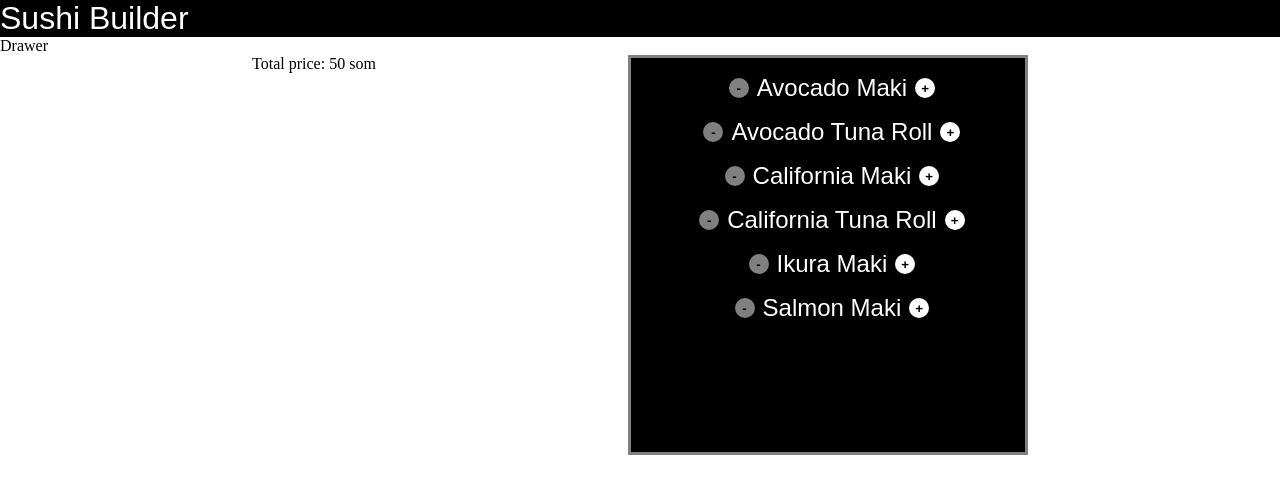
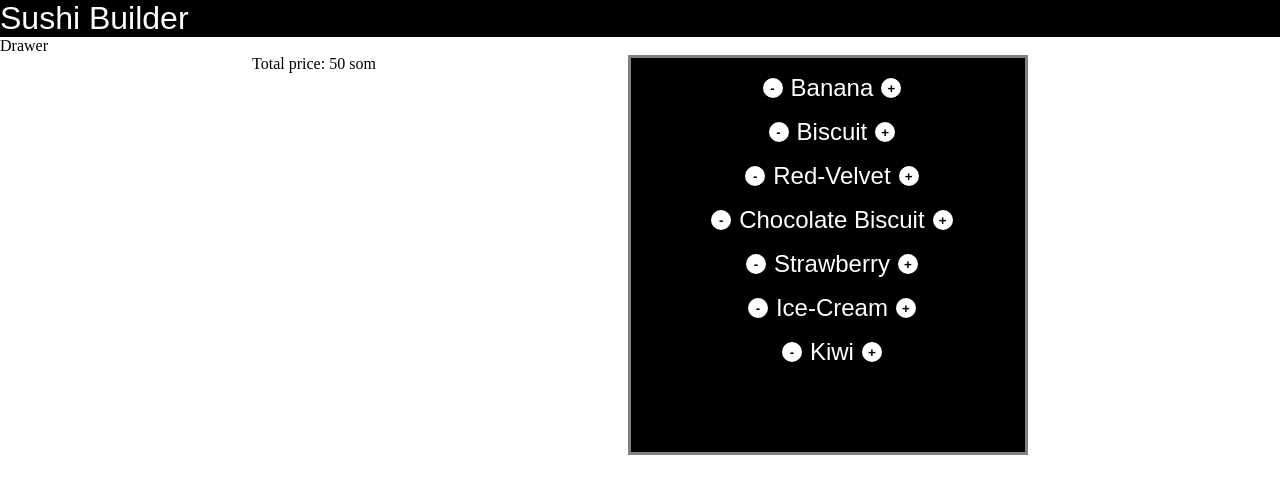
Before and after one commit to TursunbaevaAyana/trifle-builder, a React (Create React App) app: page / in a window 1280 px wide. Shown: the top 494 px of the page. Built offline with nearby package versions, Linux system fonts and the light colour scheme; a web font is replaced by a local one.

Commit message:
Added new ingredients

```diff
--- a/src/components/TrifleBuilder/TrifleControls/TrifleControl/TrifleControl.js
+++ b/src/components/TrifleBuilder/TrifleControls/TrifleControl/TrifleControl.js
@@ -2,7 +2,7 @@ import React from "react";
 import classes from "./TrifleControl.module.css";
 
 export default ({ control, removeIngredient, addIngredient, disabled }) => (
-  <div className={classes.SushiControl}>
+  <div className={classes.TrifleControl}>
     <button
       className={classes.less}
       onClick={() => removeIngredient(control.type)}
--- a/src/components/TrifleBuilder/TrifleControls/TrifleControl/TrifleControl.module.css
+++ b/src/components/TrifleBuilder/TrifleControls/TrifleControl/TrifleControl.module.css
@@ -1,14 +1,14 @@
-.SushiControl {
+.TrifleControl {
   display: flex;
   align-items: center;
 }
-.SushiControl .label {
+.TrifleControl .label {
   color: white;
   font-family: 'Lexend Giga', sans-serif;
   font-size: 1.5rem;
   padding: .5rem;
 }
-.SushiControl button {
+.TrifleControl button {
   width: 20px;
   height: 20px;
   border: none;
@@ -18,9 +18,9 @@
   border-radius: 100%;
   cursor: pointer;
 }
-.SushiControl button:disabled {
+.TrifleControl button:disabled {
   opacity: .5;
 }
-.SushiControl button:not(:disabled):hover {
+.TrifleControl button:not(:disabled):hover {
   opacity: .8;
 }
--- a/src/components/TrifleBuilder/TrifleControls/TrifleControls.js
+++ b/src/components/TrifleBuilder/TrifleControls/TrifleControls.js
@@ -3,12 +3,13 @@ import classes from "./TrifleControls.module.css";
 import TrifleControl from "./TrifleControl/TrifleControl";
 
 const CONTROLS = [
-  { label: "Avocado Maki", type: "avocadoMaki" },
-  { label: "Avocado Tuna Roll", type: "avocadoTunaRoll" },
-  { label: "California Maki", type: "californiaMaki" },
-  { label: "California Tuna Roll", type: "californiaTunaRoll" },
-  { label: "Ikura Maki", type: "ikuraMaki" },
-  { label: "Salmon Maki", type: "salmonMaki" },
+  { label: "Banana", type: "banana" },
+  { label: "Biscuit", type: "biscuit" },
+  { label: "Red-Velvet", type: "redVelvet" },
+  { label: "Chocolate Biscuit", type: "chocolateBiscuit" },
+  { label: "Strawberry", type: "strawberry" },
+  { label: "Ice-Cream", type: "iceCream" },
+  { label: "Kiwi", type: "kiwi" },
 ];
 
 export default ({ ingredients, addIngredient, removeIngredient }) => {
```
